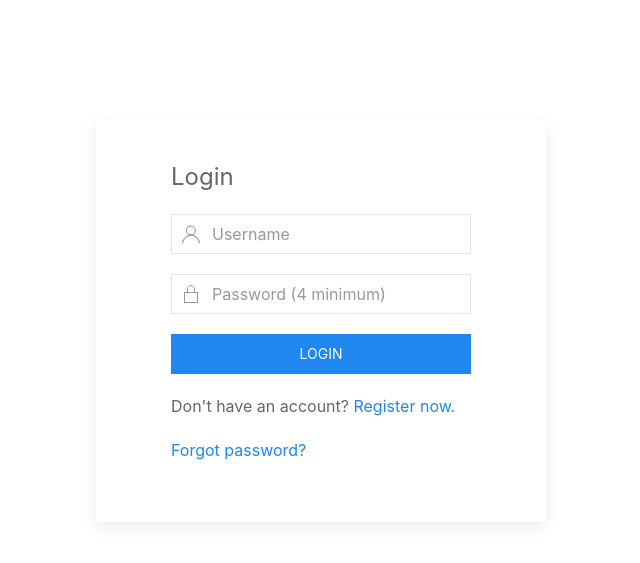
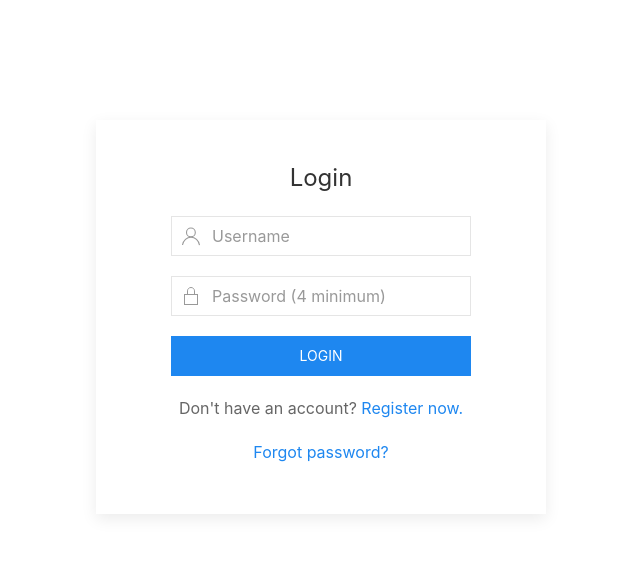
Before and after one commit to arpanneupane19/Chattr, a Flask app: page /login in a window 1280 px wide. Shown: the top 563 px of the page, without its empty margins (319-959 px from the left). Run offline with Flask 2, Linux system fonts and the light colour scheme; parts of the project's set-up code (start-up, migrations or seed data) failed here and were passed over; some libraries are stand-ins or nearby versions.

Commit message:
indentation and some minor changes with uikit

```diff
--- a/app/templates/login.html
+++ b/app/templates/login.html
@@ -9,9 +9,9 @@
 <div class="uk-container">
     <div
         class="uk-card uk-card-default uk-card-body uk-width-large uk-flex uk-flex-center uk-margin-medium-top uk-margin-auto">
+        <form method='POST'>
             <fieldset class="uk-fieldset">
-            <label class="uk-legend">Login</label>
-            <form method='POST'>
+                <p class="uk-text uk-text-large uk-text-center uk-text-emphasis">Login</p>
                     {{form.hidden_tag()}}
                     <div class="uk-margin">
                         <div class="uk-inline uk-width-medium uk-margin-auto">
@@ -29,17 +29,25 @@
 
                     <div class="uk-margin">
                         <div class='uk-inline uk-width-medium uk-margin-auto'>
-                        {{form.submit(class="uk-button uk-width-9-10 uk-button-primary")}}
+                            {{form.submit(class="uk-button uk-width-1-1 uk-button-primary")}}
                         </div>
                     </div>
-                <div class='uk-margin'>
+                    {% with messages = get_flashed_messages() %}
+                    {% if messages %}
+                    {% for message in messages %}
+                    <p class='uk-text-center uk-width-medium uk-margin-auto'>{{ message }}</p>
+                    {% endfor %}
+                    {% else %}
+                    <div class='uk-text uk-text-center uk-margin'>
                         Don't have an account? <a class="uk-link" href="{{ url_for('register') }}">Register now.</a>
                     </div>
-                <div class='uk-margin'>
+                    {% endif %}
+                    {% endwith %}
+                    <div class='uk-text uk-text-center uk-margin-small-bottom'>
                         <a class="uk-link" href="{{ url_for('forgot_password') }}">Forgot password?</a>
                     </div>
+            </fieldset>
         </form>
-        </fieldset>
     </div>
 </div>
 
```
Lines whose indentation alone changed are shown as unchanged.
